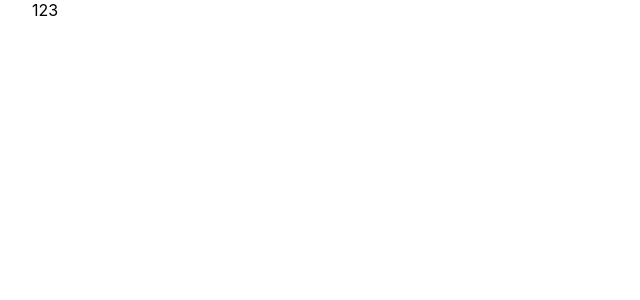
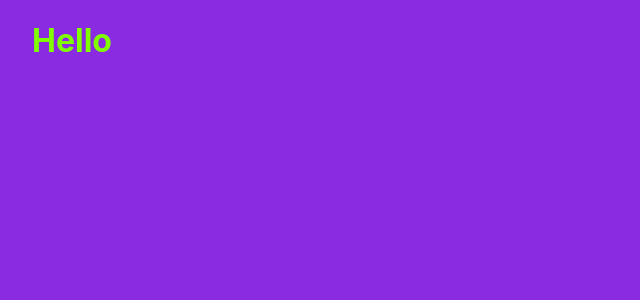
Before and after one commit to LumedK/test-task-guru-groups, a Next.js app: page / in a window 1280 px wide. Shown: the top 300 px of the page, without its empty margins (0-640 px from the left). Built offline with nearby package versions, Linux system fonts and the light colour scheme.

Commit message:
check css

```diff
--- a/pages/index.tsx
+++ b/pages/index.tsx
@@ -12,7 +12,7 @@
                 <link rel="icon" href="/favicon.ico" />
                 <meta httpEquiv="Permissions-Policy" content="interest-cohort=()" />
             </Head>
-            123
+            <h1>Hello</h1>
         </div>
     )
 
--- a/styles/globals.css
+++ b/styles/globals.css
@@ -1,16 +1,22 @@
 html,
 body {
-  padding: 0;
-  margin: 0;
-  font-family: -apple-system, BlinkMacSystemFont, Segoe UI, Roboto, Oxygen,
-    Ubuntu, Cantarell, Fira Sans, Droid Sans, Helvetica Neue, sans-serif;
+    padding: 0;
+    margin: 0;
+    font-family: -apple-system, BlinkMacSystemFont, Segoe UI, Roboto, Oxygen, Ubuntu, Cantarell,
+        Fira Sans, Droid Sans, Helvetica Neue, sans-serif;
+
+    background-color: blueviolet;
 }
 
 a {
-  color: inherit;
-  text-decoration: none;
+    color: inherit;
+    text-decoration: none;
+}
+
+h1 {
+    color: chartreuse;
 }
 
 * {
-  box-sizing: border-box;
+    box-sizing: border-box;
 }
```
